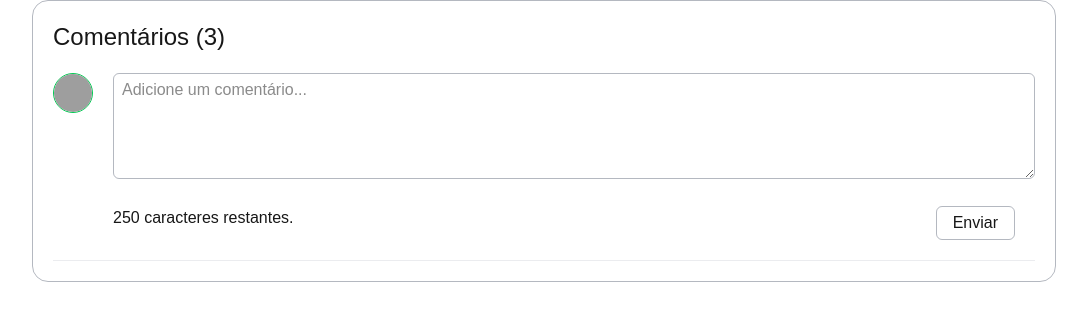
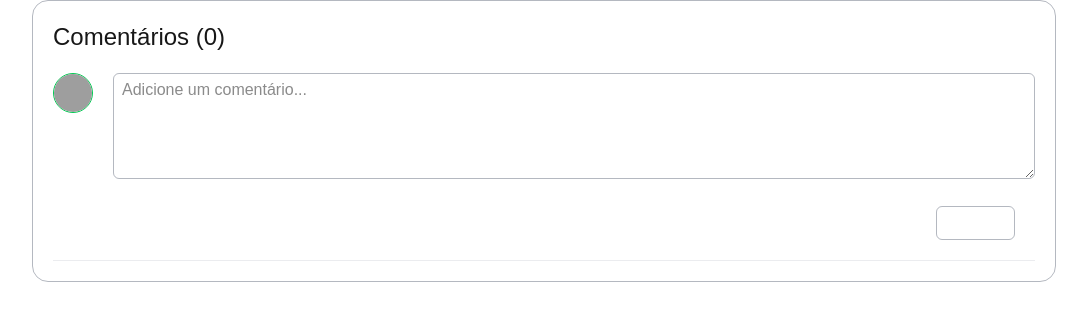
Before and after one commit to bruno-kirashy/comment-section, a Next.js app: page / in a window 1280 px wide. Shown: the top 320 px of the page, without its empty margins (96-1183 px from the left). Built offline with nearby package versions, Linux system fonts and the light colour scheme; grey boxes are pictures that could not be loaded.

Commit message:
Código refatorado, corrigido erro da lógica do Reducer, adicionado atualização de quantidade items, e caracteres pra digitar.

```diff
--- a/src/app/Components/Comments.tsx
+++ b/src/app/Components/Comments.tsx
@@ -1,24 +1,24 @@
 import { Pencil, Trash2 } from "lucide-react";
 import { useReducer } from "react";
-import { ReducerComments } from "../reducers/ReducerComments";
+import { listCommentsType } from "../types/listCommentsType";
 
 type CommentsProp = {
-    comment: string
+    listComments: listCommentsType[],
 };
 
 
 
 
-export const Comments = (comment:CommentsProp) => {
-
-    const [listComments, dispatch] = useReducer(ReducerComments, []);
+export const Comments = ({listComments}:CommentsProp) => {
 
 
 
     return (
         <ul>
-        {listComments.map((item, index) => (
-            <li className="flex mt-10 bg-gray-900 p-5 rounded-md ">
+        {listComments.map((item) => (
+            <li
+            key={item.id}
+            className="flex mt-10 bg-gray-900 p-5 rounded-md ">
                 <div className="mr-5">
                     <div className="w-10 h-10 border border-green-500 rounded-full overflow-hidden cursor-pointer">
                     <img
--- a/src/app/page.tsx
+++ b/src/app/page.tsx
@@ -1,7 +1,8 @@
 "use client"
-import { useState } from "react";
+import { useState, useReducer } from "react";
 import { Comments } from "./Components/Comments";
 import { ReducerComments } from "./reducers/ReducerComments";
+
 
 
 
@@ -9,13 +10,32 @@ import { ReducerComments } from "./reducers/ReducerComments";
 const App = () => {
 
   const [comment, setComment] = useState<string>('');
+  const [listComments, dispatch] = useReducer(ReducerComments, []);
+  const [numberCharacters, setNumberCharacters] = useState<number>(250);
+
+  const lockCharacters = () => {
+    if (250 <= comment.length) {
+
+    }
+  }
+
+
+
+  const addComments = () => {
+        if (comment.trim() === '') return false;
+        dispatch({
+            type: 'add',
+            payload: {comment}
+        });
+        setComment('');
+  }
 
 
   return (
-    <section className="w-screen h-screen px-2">
+    <section className="w-screen h-screen px-2 overflow-x-hidden">
       <div className="max-w-5xl mx-auto p-5 border border-gray-500/50 rounded-2xl ">
         <h1 className="text-2xl mb-5">
-          Comentários (3)
+          Comentários ({listComments.length})
         </h1>
         <div className="flex border-b border-gray-400/20 pb-5">
             <div className="mr-5">
@@ -32,18 +52,20 @@ const App = () => {
               <textarea
               className="w-full border border-gray-500/50 px-2 py-1 rounded-md mb-5 resize-y overflow-y-hidden"
               placeholder="Adicione um comentário..."
-              name="" id="" rows={4}
-              onChange={(e)=> setComment(e.target.value)}
+              name="" id="" rows={4} maxLength={250}
+              onChange={(e) => {setComment(e.target.value), lockCharacters()}}
               value={comment}
               >
 
               </textarea>
 
-              <div className="flex items-between justify-between max-w-5xl">
-                <p>250 caracteres restantes.</p>
+              <div className={`flex items-between justify-between max-w-5xl ${250 <= comment.length ? 'text-red-500' : 'text-white' }`}>
+                <p>
+                  {250 - comment.length} caracteres restantes.
+                </p>
                 <button
-
-                className="border border-gray-500/50 rounded-md cursor-pointer hover:bg-gray-800 hover:opacity-85 transition-all duration-300 px-4 py-1 mr-5">
+                onClick={() => addComments()}
+                className="text-white border border-gray-500/50 rounded-md cursor-pointer hover:bg-gray-800 hover:opacity-85 transition-all duration-300 px-4 py-1 mr-5">
 
                   Enviar
                 </button>
@@ -51,7 +73,7 @@ const App = () => {
             </div>
         </div>
 
-        <Comments comment={comment}/>
+        <Comments listComments={listComments} />
       </div>
 
     </section>
--- a/src/app/reducers/ReducerComments.tsx
+++ b/src/app/reducers/ReducerComments.tsx
@@ -35,6 +35,7 @@ export const ReducerComments = (list: listCommentsType[] , action:ListActions) =
                 }]
 
 
+
         default:
             return list;
     }
```
